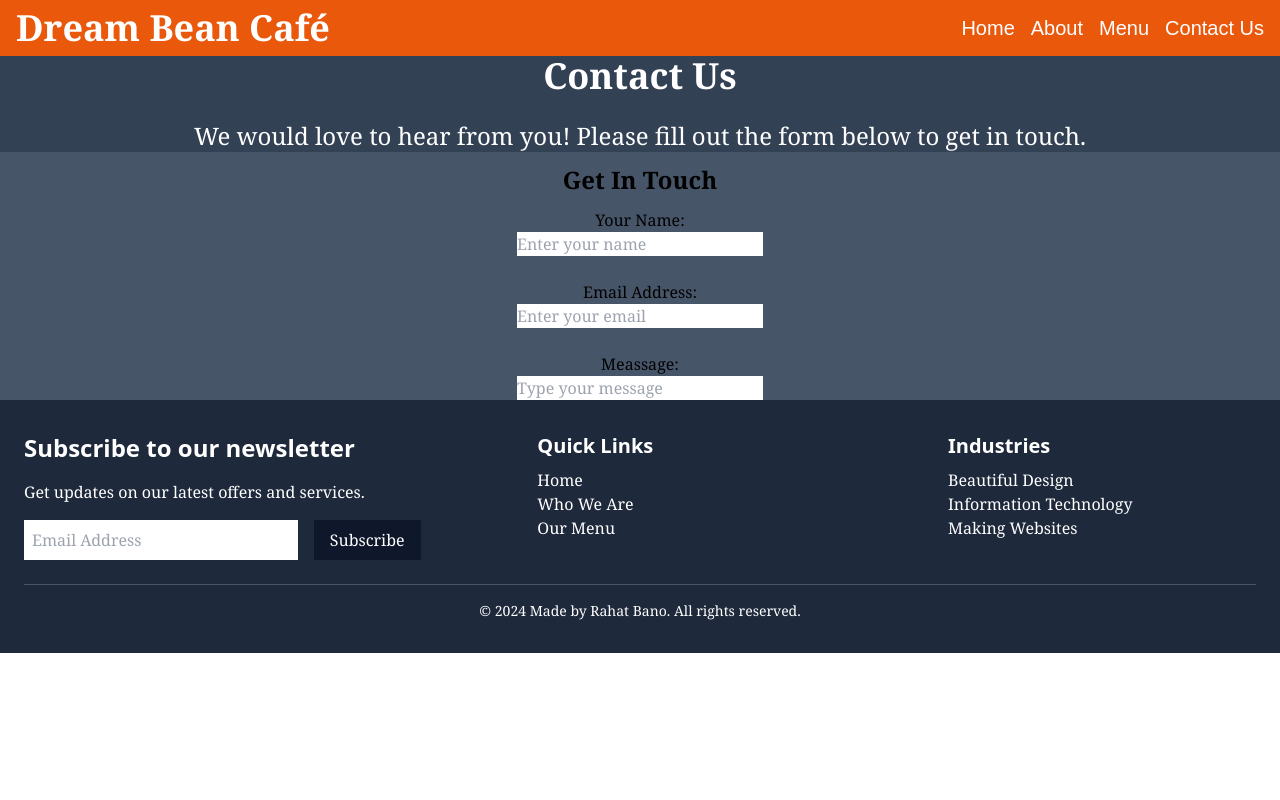
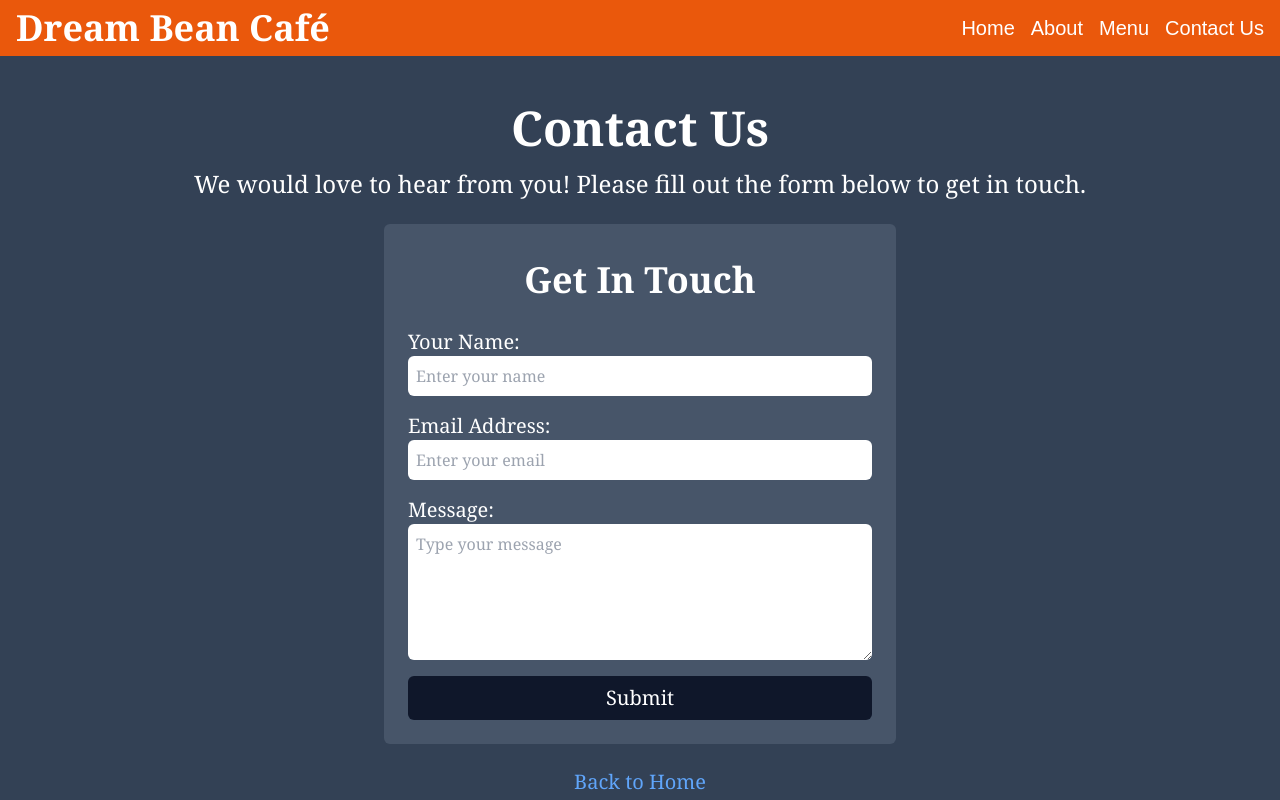
Before and after one commit to RahatBano58/Assignment-H-w-03, a Next.js app: page /contact in a window 1280 px wide. Shown: the top 800 px of the page. Built offline with nearby package versions, Linux system fonts and the light colour scheme.

Commit message:
Update page.tsx

```diff
--- a/src/app/contact/page.tsx
+++ b/src/app/contact/page.tsx
@@ -1,27 +1,61 @@
-import Link from "next/link"
+import Link from "next/link";
 
 const Contact = () => {
-    return (
-        <div className="font-serif text-center justify-center bg-slate-700 text-white">
-            <h1 className="font-bold text-4xl">Contact Us </h1> <br />
-            <p className="text-2xl">We would love to hear from you! Please fill out the form below to get in touch.</p>
+  return (
+    <div className="font-serif text-center justify-center bg-slate-700 text-white py-8 px-4 md:px-12 lg:px-24">
+      <h1 className="font-bold text-3xl md:text-4xl lg:text-5xl py-4">Contact Us</h1>
+      <p className="text-lg md:text-xl lg:text-2xl mb-6">
+        We would love to hear from you! Please fill out the form below to get in touch.
+      </p>
 
-                <form className="text-center justify-center bg-slate-600 text-black ">
-                    <div className="text-center px-2 text-black">
-                        <h2 className="font-bold text-2xl py-3 ">Get In Touch</h2>
-                        <label htmlFor="your name">Your Name:</label><br/>
-                        <input type="text" id="your name" name="your name" placeholder="Enter your name" /> <br/> <br />
-                        <label htmlFor="email ">Email Address:</label><br/>
-                        <input type="text" id="email" name="email" placeholder="Enter your email" /><br/> <br />
-                        <label htmlFor="message">Meassage:</label><br/>
-                        <input type="message"id="message" placeholder="Type your message" />
-                    </div>
-                </form>
+      <form className="bg-slate-600 text-left p-6 rounded-md mx-auto max-w-lg">
+        <div className="flex flex-col space-y-4">
+          <h2 className="font-bold text-2xl md:text-3xl lg:text-4xl text-white py-3 text-center">Get In Touch</h2>
 
+          <div className="flex flex-col">
+            <label htmlFor="name" className="text-lg md:text-xl">Your Name:</label>
+            <input
+              type="text"
+              id="name"
+              name="name"
+              placeholder="Enter your name"
+              className="p-2 rounded-md border-none w-full"
+            />
+          </div>
 
-            <Link href="/"></Link>
+          <div className="flex flex-col">
+            <label htmlFor="email" className="text-lg md:text-xl">Email Address:</label>
+            <input
+              type="email"
+              id="email"
+              name="email"
+              placeholder="Enter your email"
+              className="p-2 rounded-md border-none w-full"
+            />
+          </div>
+
+          <div className="flex flex-col">
+            <label htmlFor="message" className="text-lg md:text-xl">Message:</label>
+            <textarea
+              id="message"
+              name="message"
+              rows="5"
+              placeholder="Type your message"
+              className="p-2 rounded-md border-none w-full"
+            ></textarea>
+          </div>
+
+          <button className="bg-slate-900 text-white py-2 px-4 mt-4 rounded-md w-full text-lg md:text-xl hover:bg-slate-800">
+            Submit
+          </button>
         </div>
+      </form>
 
-    )
-}
-export default Contact
+      <Link href="/" className="block mt-6 text-lg md:text-xl text-blue-400 hover:underline">
+        Back to Home
+      </Link>
+    </div>
+  );
+};
+
+export default Contact;
```
